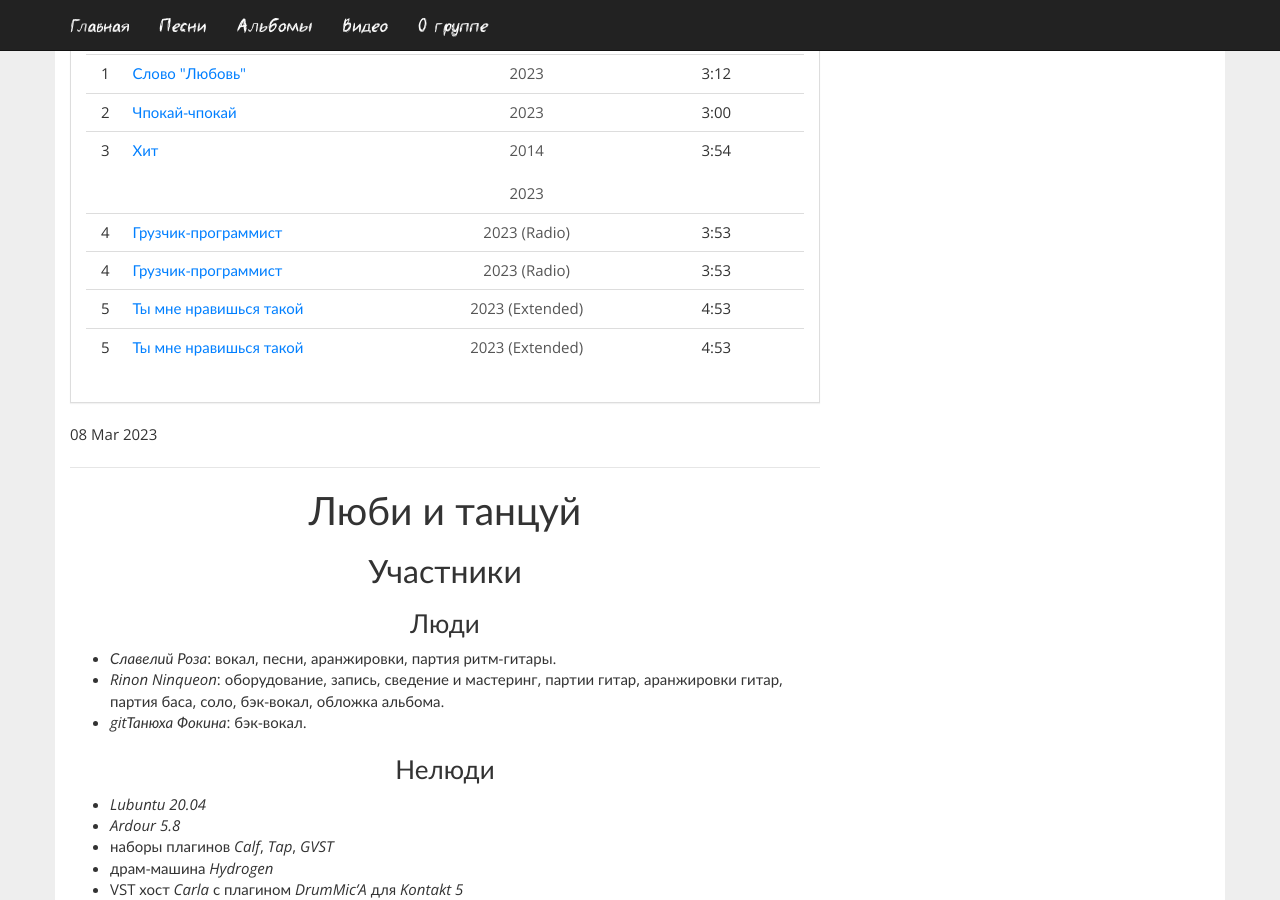
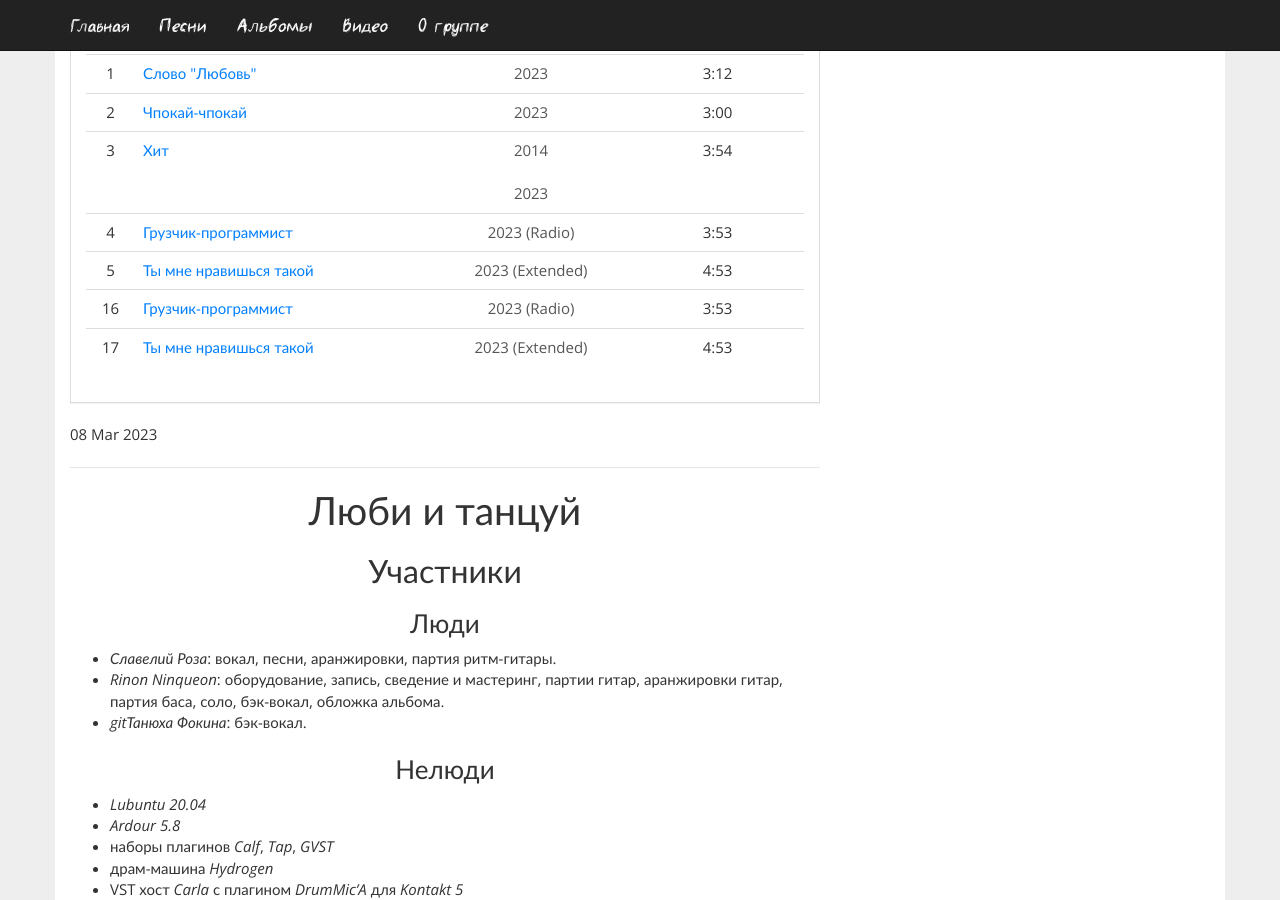
Before and after one commit to gruppa-gruppa-nsk/gruppa-gruppa-nsk.github.io, a Jekyll site: the page built from _posts/albums/2023-03-08-love_and_dance.markdown, in a window 1280 px wide and 900 px high, scrolled down 725 px. Built offline with Jekyll 4.4.1, drawn with Linux system fonts in a browser that asks for light colours; comment, search, counter and statistics services are not loaded.

Commit message:
Циферки-циферки

```diff
--- a/_posts/songs/10 Люби и танцуй/2023-03-06-Gruzchik-programmist.markdown
+++ b/_posts/songs/10 Люби и танцуй/2023-03-06-Gruzchik-programmist.markdown
@@ -19,7 +19,7 @@ albums:
    album_position: 4
  - album: "Люби и танцуй"
    album_url: "/albums/love_and_dance/"
-   album_position: 4
+   album_position: 16
 ---
 
 
--- a/_posts/songs/10 Люби и танцуй/2023-03-07-ty_mne_nravishsya_takoy.markdown
+++ b/_posts/songs/10 Люби и танцуй/2023-03-07-ty_mne_nravishsya_takoy.markdown
@@ -19,7 +19,7 @@ albums:
    album_position: 5
  - album: "Люби и танцуй"
    album_url: "/albums/love_and_dance/"
-   album_position: 5
+   album_position: 17
 ---
 
 
```
